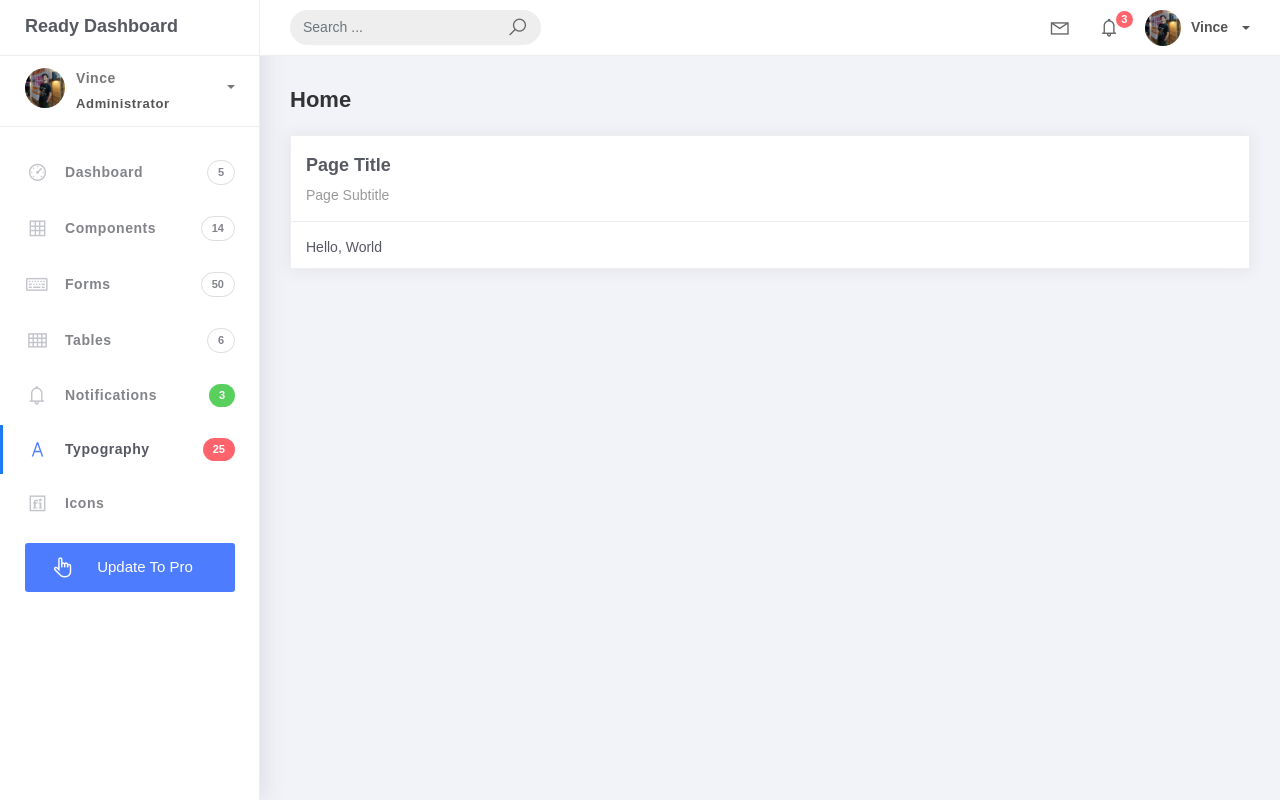
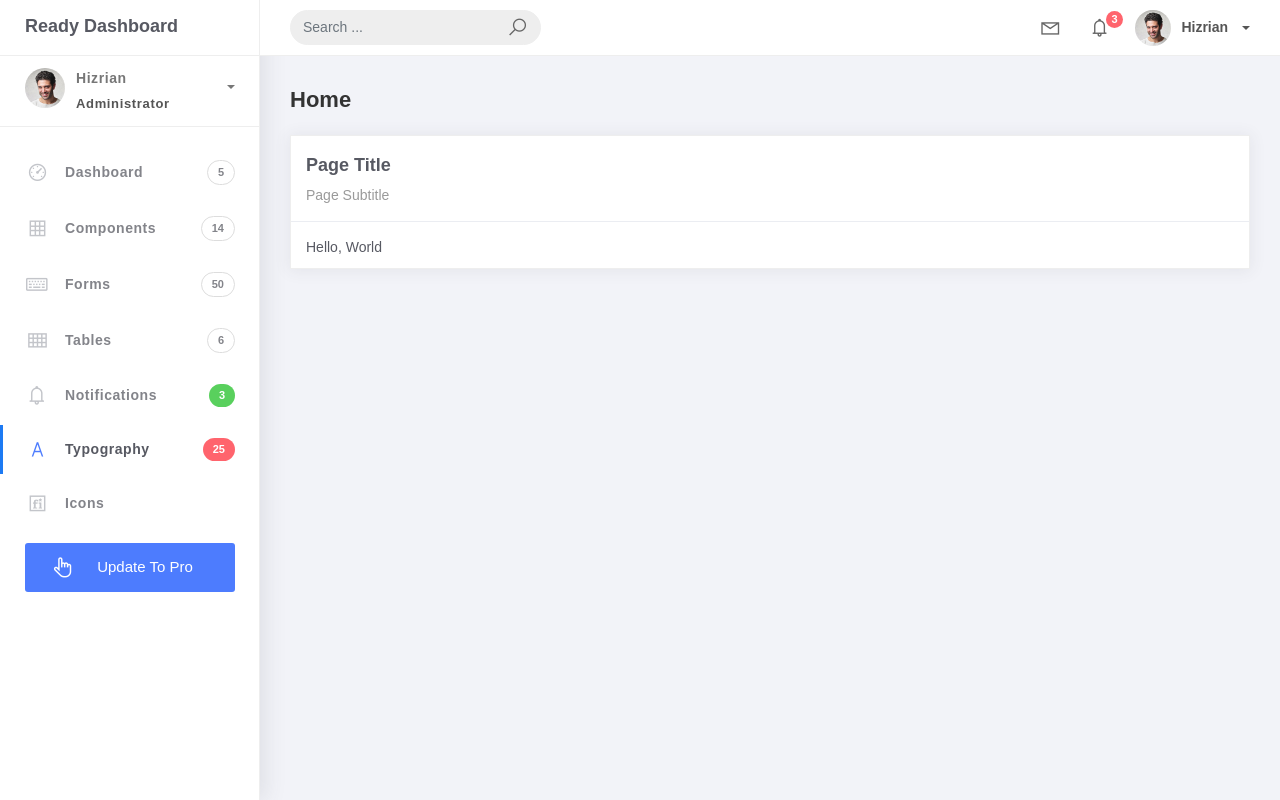
Before and after one commit to ethanestoya/PSUSphere, a Django app: template projectsite/templates/home.html in a window 1280 px wide. Run offline with Django 5.2, Linux system fonts and the light colour scheme; the template is opened without the code that fills it, so the values that code supplies are empty; some libraries are stand-ins or nearby versions.

Commit message:
Estoya & Rivera initial commit

```diff
--- a/projectsite/templates/base.html
+++ b/projectsite/templates/base.html
@@ -76,11 +76,11 @@
 										</a>
 										<a href="#">
 											<div class="notif-img">
-												<img src="{% static 'img/estoya.jpg' %}" alt="Img Profile">
+												<img src="{% static 'img/profile2.jpg' %}" alt="Img Profile">
 											</div>
 											<div class="notif-content">
 												<span class="block">
-													Ethan send messages to you
+													Reza send messages to you
 												</span>
 												<span class="time">12 minutes ago</span>
 											</div>
@@ -102,14 +102,14 @@
 							</ul>
 						</li>
 						<li class="nav-item dropdown">
-							<a class="dropdown-toggle profile-pic" data-toggle="dropdown" href="#" aria-expanded="false"> <img src="{% static 'img/rivera.jpg' %}" alt="user-img" width="36" class="img-circle"><span >Vince</span></span> </a>
+							<a class="dropdown-toggle profile-pic" data-toggle="dropdown" href="#" aria-expanded="false"> <img src="{% static 'img/profile.jpg' %}" alt="user-img" width="36" class="img-circle"><span >Hizrian</span></span> </a>
 							<ul class="dropdown-menu dropdown-user">
 								<li>
 									<div class="user-box">
-										<div class="u-img"><img src="{% static 'img/rivera.jpg' %}" alt="user"></div>
+										<div class="u-img"><img src="{% static 'img/profile.jpg' %}" alt="user"></div>
 										<div class="u-text">
-											<h4>Vince</h4>
-											<p class="text-muted">vince@gmail.com</p><a href="profile.html" class="btn btn-rounded btn-danger btn-sm">View Profile</a></div>
+											<h4>Hizrian</h4>
+											<p class="text-muted">hello@themekita.com</p><a href="profile.html" class="btn btn-rounded btn-danger btn-sm">View Profile</a></div>
 										</div>
 									</li>
 									<div class="dropdown-divider"></div>
@@ -131,12 +131,12 @@
 				<div class="scrollbar-inner sidebar-wrapper">
 					<div class="user">
 						<div class="photo">
-							<img src="{% static 'img/rivera.jpg' %}">
+							<img src="{% static 'img/profile.jpg' %}">
 						</div>
 						<div class="info">
 							<a class="" data-toggle="collapse" href="#collapseExample" aria-expanded="true">
 								<span>
-									Vince
+									Hizrian
 									<span class="user-level">Administrator</span>
 									<span class="caret"></span>
 								</span>
@@ -229,7 +229,7 @@
 						{% endblock %}
 					</div>
 				</div>
-				<!-- <footer class="footer">
+			<!--	<footer class="footer">
 					<div class="container-fluid">
 						<nav class="pull-left">
 							<ul class="nav">
@@ -254,10 +254,10 @@
 							2018, made with <i class="la la-heart heart text-danger"></i> by <a href="http://www.themekita.com">ThemeKita</a>
 						</div>
 					</div>
-				</footer> -->
+				</footer>
 			</div>
 		</div>
-	</div>
+	</div>-->
 	<!-- Modal -->
 	<div class="modal fade" id="modalUpdate" tabindex="-1" role="dialog" aria-labelledby="modalUpdatePro" aria-hidden="true">
 		<div class="modal-dialog modal-dialog-centered" role="document">
```
Also changed, not shown: projectsite/static/img/estoya.jpg (deleted), projectsite/static/img/rivera.jpg (deleted).
